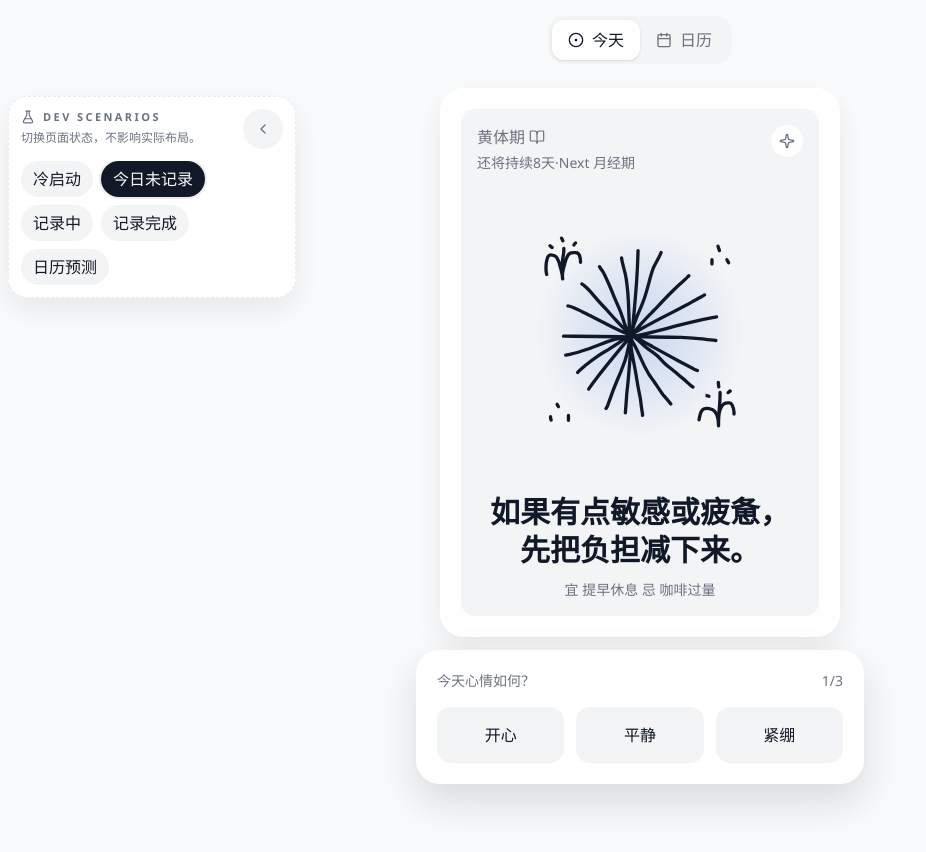
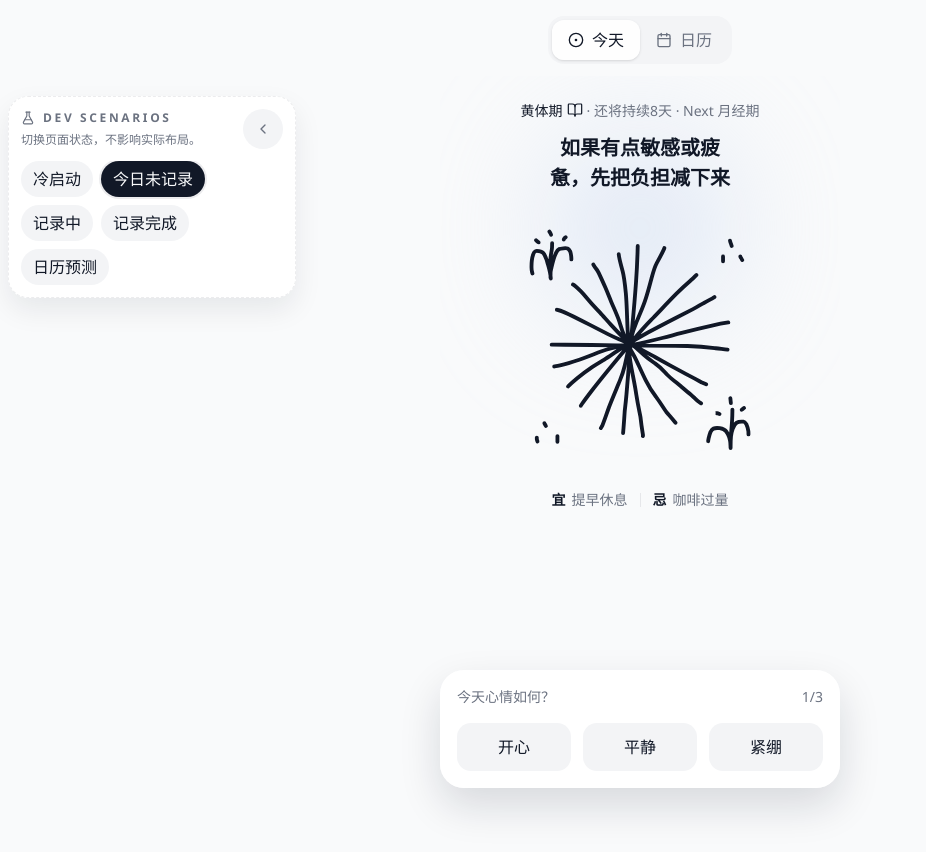
Before and after one commit to xiaoshanhe003/moonly, a React (Vite) app: page /today in a window 1280 px wide. Shown: the top 852 px of the page, without its empty margins (0-926 px from the left). Built offline with nearby package versions, Linux system fonts and the light colour scheme.

Commit message:
Refine typography scale and today page spacing

```diff
--- a/src/app/shell.tsx
+++ b/src/app/shell.tsx
@@ -8,7 +8,8 @@ import { DevScenarioBar } from "../components/domain/dev-scenario-bar";
 import { SegmentedControl } from "../components/domain/segmented-control";
 import { useCycleStore } from "../features/cycle/store";
 import { getCycleSummary } from "../features/cycle/cycle";
-import { formatMonth, formatShortDate } from "../lib/utils";
+import { cn, formatMonth, formatShortDate } from "../lib/utils";
+import { uiTextStyles } from "../components/ui/styles";
 
 const weekdays = ["日", "一", "二", "三", "四", "五", "六"];
 
@@ -74,24 +75,24 @@ export function AppShell({ initialView }: AppShellProps) {
 
             {currentView === "calendar" && cycleSummary ? (
               <div className="mt-4 space-y-4 pb-4">
-                <div className="grid grid-cols-3 gap-3 text-sm">
+                <div className={cn("grid grid-cols-3 gap-3", uiTextStyles.sm)}>
                   <div>
-                    <p className="text-[var(--color-muted)]">周期长度</p>
-                    <p className="mt-1 text-2xl font-semibold">{cycleSummary.cycleLength}天</p>
+                    <p className={uiTextStyles.muted}>周期长度</p>
+                    <p className={cn("mt-1 font-semibold", uiTextStyles.xxl)}>{cycleSummary.cycleLength}天</p>
                   </div>
                   <div>
-                    <p className="text-[var(--color-muted)]">月经</p>
-                    <p className="mt-1 text-2xl font-semibold">{cycleSummary.periodLength}天</p>
+                    <p className={uiTextStyles.muted}>月经</p>
+                    <p className={cn("mt-1 font-semibold", uiTextStyles.xxl)}>{cycleSummary.periodLength}天</p>
                   </div>
                   <div>
-                    <p className="text-[var(--color-muted)]">下次月经</p>
-                    <p className="mt-1 text-2xl font-semibold">{formatShortDate(cycleSummary.nextPeriodStart)}</p>
+                    <p className={uiTextStyles.muted}>下次月经</p>
+                    <p className={cn("mt-1 font-semibold", uiTextStyles.xxl)}>{formatShortDate(cycleSummary.nextPeriodStart)}</p>
                   </div>
                 </div>
 
                 <div className="space-y-3">
-                  <p className="text-3xl font-semibold leading-none">{formatMonth(visibleCalendarMonth)}</p>
-                  <div className="grid grid-cols-7 gap-2 text-center text-xs text-[var(--color-muted)]">
+                  <p className={cn("font-semibold leading-none", uiTextStyles.xxxl)}>{formatMonth(visibleCalendarMonth)}</p>
+                  <div className={cn("grid grid-cols-7 gap-2 text-center", uiTextStyles.xs, uiTextStyles.muted)}>
                     {weekdays.map((weekday) => (
                       <div key={weekday}>{weekday}</div>
                     ))}
@@ -103,7 +104,11 @@ export function AppShell({ initialView }: AppShellProps) {
         </div>
       ) : null}
 
-      <div className="mx-auto flex min-h-screen max-w-md flex-col gap-4 px-4 py-6 sm:px-6">
+      <div
+        className={`mx-auto flex min-h-screen max-w-md flex-col gap-4 px-4 sm:px-6 ${
+          currentView === "today" ? "py-3" : "py-6"
+        }`}
+      >
         <DevScenarioBar />
 
         {!profile ? (
--- a/src/app/styles.css
+++ b/src/app/styles.css
@@ -22,13 +22,21 @@
   --shadow-soft: 0 18px 40px rgba(17, 24, 39, 0.08);
   --shadow-card: 0 12px 28px rgba(17, 24, 39, 0.08);
   --shadow-elevated: 0 18px 42px rgba(17, 24, 39, 0.14);
-  --space-1: 0.25rem;
-  --space-2: 0.5rem;
-  --space-3: 0.75rem;
-  --space-4: 1rem;
-  --space-5: 1.25rem;
-  --space-6: 1.5rem;
-  --space-8: 2rem;
+  --space-1: 0.125rem;
+  --space-2: 0.375rem;
+  --space-3: 0.5rem;
+  --space-4: 0.75rem;
+  --space-5: 1rem;
+  --space-6: 1.25rem;
+  --space-8: 1.5rem;
+  --text-xs: 0.75rem;
+  --text-sm: 0.875rem;
+  --text-md: 1rem;
+  --text-lg: 1.125rem;
+  --text-xl: 1.25rem;
+  --text-2xl: 1.5rem;
+  --text-3xl: 1.875rem;
+  --text-hero-title: var(--text-xl);
   --radius-sm: 0.75rem;
   --radius-md: 0.875rem;
   --radius-lg: 1.25rem;
--- a/src/components/domain/dev-scenario-bar.tsx
+++ b/src/components/domain/dev-scenario-bar.tsx
@@ -20,11 +20,11 @@ export function DevScenarioBar() {
       >
         <div className="flex items-start justify-between gap-3">
           <div>
-            <p className={cn("flex items-center gap-2 text-[11px] font-semibold uppercase tracking-[0.22em]", uiTextStyles.muted)}>
+            <p className={cn("flex items-center gap-2 font-semibold uppercase tracking-[0.22em]", uiTextStyles.xs, uiTextStyles.muted)}>
               <FlaskConical className="size-3.5" />
               Dev scenarios
             </p>
-            <p className={cn("mt-1 text-xs", uiTextStyles.muted)}>切换页面状态，不影响实际布局。</p>
+            <p className={cn("mt-1", uiTextStyles.xs, uiTextStyles.muted)}>切换页面状态，不影响实际布局。</p>
           </div>
 
           <button
@@ -50,7 +50,7 @@ export function DevScenarioBar() {
               key={key}
               type="button"
               onClick={() => loadScenario(key as keyof typeof scenarios)}
-              className={cn(getOptionPillClass(activeScenario === key), "px-3 py-1.5 text-xs")}
+              className={cn(getOptionPillClass(activeScenario === key), uiTextStyles.xs, "px-3 py-1.5")}
             >
               {scenario.label}
             </button>
--- a/src/components/domain/phase-hero-card.tsx
+++ b/src/components/domain/phase-hero-card.tsx
@@ -1,11 +1,10 @@
-import { BookOpen, Sparkle } from "lucide-react";
+import { BookOpen } from "lucide-react";
 import { useNavigate } from "react-router-dom";
-import { Card } from "../ui/card";
 import type { ReturnTypeOfGetCycleSummary } from "../../types/helper";
 import { cn } from "../../lib/utils";
 import type { PhaseKey } from "../../features/cycle/cycle";
 import { PhaseIllustration } from "./phase-illustration";
-import { uiSpacingStyles, uiSurfaceStyles, uiTextStyles } from "../ui/styles";
+import { uiSpacingStyles, uiTextStyles } from "../ui/styles";
 
 type PhaseHeroCardProps = {
   summary: ReturnTypeOfGetCycleSummary;
@@ -25,52 +24,66 @@ function getPhaseKeyFromLabel(label: string): PhaseKey {
 export function PhaseHeroCard({ summary }: PhaseHeroCardProps) {
   const navigate = useNavigate();
   const phaseKey = getPhaseKeyFromLabel(summary.phase.label);
+  const adviceMatch = summary.phase.advice.match(/^宜\s+(.+?)\s+忌\s+(.+)$/);
+  const doText = adviceMatch?.[1] ?? summary.phase.advice;
+  const dontText = adviceMatch?.[2] ?? "";
+  const titleText = summary.phase.tone.replace(/[。！？.!?]+$/u, "");
 
   return (
-    <Card className="overflow-hidden">
-      <div className={cn("rounded-[var(--radius-lg)]", uiSurfaceStyles.panel)}>
-        <div className={cn("flex items-start justify-between", uiSpacingStyles.gapSm)}>
-          <div className="min-w-0">
+    <section className="relative overflow-hidden px-2 pt-6">
+      <div className="pointer-events-none absolute inset-x-0 top-10 flex justify-center">
+        <div
+          className="h-56 w-56 rounded-full blur-3xl"
+          style={{
+            background: `radial-gradient(circle, ${summary.phase.color} 0%, transparent 72%)`
+          }}
+        />
+      </div>
+
+      <div className={cn("relative mx-auto flex max-w-[21rem] flex-col items-center text-center", uiSpacingStyles.gapMd)}>
+        <div className={cn("inline-flex items-center gap-1 font-medium", uiTextStyles.sm, uiTextStyles.muted)}>
           <button
             type="button"
-              className={cn(
-                "inline-flex items-center gap-1 rounded-full text-sm transition-colors hover:text-[color:var(--foreground)] focus-visible:outline-none focus-visible:ring-2 focus-visible:ring-[color:var(--ring)]",
-                uiTextStyles.muted
-              )}
+            className="inline-flex items-center gap-1 rounded-full transition-colors hover:text-[color:var(--foreground)] focus-visible:outline-none focus-visible:ring-2 focus-visible:ring-[color:var(--ring)]"
             onClick={() =>
               navigate("/phase-science", {
                 state: { initialPhaseLabel: summary.phase.label }
               })
             }
           >
-              <span>{summary.phase.label}</span>
-              <BookOpen className="size-4" strokeWidth={1.8} />
+            <span className="font-medium text-[color:var(--foreground)]">{summary.phase.label}</span>
+            <BookOpen className="relative -top-px size-4 text-[color:var(--foreground)]" strokeWidth={1.8} />
           </button>
-            <p className={cn("mt-1 text-sm", uiTextStyles.muted)}>
-              还将持续{summary.phaseRemainingDays}天·Next {summary.nextPhase.label}
-            </p>
-          </div>
-          <button type="button" className="rounded-full bg-[color:var(--card-elevated)] p-2 text-[color:var(--muted-foreground)]">
-            <Sparkle className="size-4" />
-          </button>
+          <span>· 还将持续{summary.phaseRemainingDays}天 · Next {summary.nextPhase.label}</span>
         </div>
 
-        <div className="my-8 flex justify-center">
-          <div
-            className="flex size-64 items-center justify-center rounded-full"
-            style={{
-              background: `radial-gradient(circle, ${summary.phase.color} 0%, transparent 58%)`
-            }}
+        <div className={cn("max-w-[17.5rem]", uiSpacingStyles.stackSm)}>
+          <h1
+            className={cn("font-semibold leading-[1.18] text-[color:var(--foreground)]", uiTextStyles.heroTitle)}
+            style={{ textWrap: "balance" }}
           >
-            <PhaseIllustration phase={phaseKey} className="size-52" />
+            {titleText}
+          </h1>
+        </div>
+
+        <div className="flex min-h-[15rem] items-center justify-center py-4">
+          <PhaseIllustration phase={phaseKey} className="size-56 sm:size-60" />
+        </div>
+
+        <div className={cn("flex items-center justify-center gap-3 leading-none", uiTextStyles.sm)}>
+          <span className="inline-flex items-center gap-1.5">
+            <span className="font-semibold text-[color:var(--foreground)]">宜</span>
+            <span className="text-[color:var(--muted-foreground)]">{doText}</span>
+          </span>
+          {dontText ? <span className="h-3.5 w-px bg-[color:var(--border)]" aria-hidden="true" /> : null}
+          {dontText ? (
+            <span className="inline-flex items-center gap-1.5">
+              <span className="font-semibold text-[color:var(--foreground)]">忌</span>
+              <span className="text-[color:var(--muted-foreground)]">{dontText}</span>
+            </span>
+          ) : null}
         </div>
       </div>
-
-        <div className={cn("text-center", uiSpacingStyles.stackSm)}>
-          <h2 className="text-3xl font-semibold leading-tight text-[color:var(--foreground)]">{summary.phase.tone}</h2>
-          <p className={cn("text-sm", uiTextStyles.muted)}>{summary.phase.advice}</p>
-        </div>
-      </div>
-    </Card>
+    </section>
   );
 }
--- a/src/components/ui/styles.ts
+++ b/src/components/ui/styles.ts
@@ -2,8 +2,16 @@ import { cn } from "../../lib/utils";
 
 export const uiTextStyles = {
   muted: "text-[color:var(--muted-foreground)]",
-  sectionLabel: "text-xs uppercase tracking-[0.2em] text-[color:var(--muted-foreground)]",
-  meta: "text-sm font-medium text-[color:var(--muted-foreground)]"
+  xs: "text-[length:var(--text-xs)]",
+  sm: "text-[length:var(--text-sm)]",
+  md: "text-[length:var(--text-md)]",
+  lg: "text-[length:var(--text-lg)]",
+  xl: "text-[length:var(--text-xl)]",
+  xxl: "text-[length:var(--text-2xl)]",
+  xxxl: "text-[length:var(--text-3xl)]",
+  heroTitle: "text-[length:var(--text-hero-title)]",
+  sectionLabel: "text-[length:var(--text-xs)] uppercase tracking-[0.2em] text-[color:var(--muted-foreground)]",
+  meta: "text-[length:var(--text-sm)] font-medium text-[color:var(--muted-foreground)]"
 };
 
 export const uiSpacingStyles = {
--- a/src/pages/today-page.tsx
+++ b/src/pages/today-page.tsx
@@ -14,11 +14,11 @@ export function TodayPage() {
   const summary = getCycleSummary(profile, entries, today);
 
   return (
-    <div className="flex flex-1 flex-col gap-4 pb-44">
-      <div id="today-phase-hero">
+    <div className="flex flex-1 flex-col">
+      <div id="today-phase-hero" className="flex flex-1 flex-col justify-start pt-0">
         <PhaseHeroCard summary={summary} />
       </div>
-      <div className="fixed inset-x-4 bottom-4 z-[45] sm:left-1/2 sm:right-auto sm:w-[calc(100%-3rem)] sm:max-w-md sm:-translate-x-1/2">
+      <div className="sticky bottom-3 z-[45] mt-auto pt-4">
         <QuickLogCard
           date={dateKey}
           entry={entry}
```
Also changed, not shown: src/pages/onboarding-page.tsx (+8 -8 lines), src/pages/phase-science-page.tsx (+15 -15 lines). Lines whose indentation alone changed are shown as unchanged.
